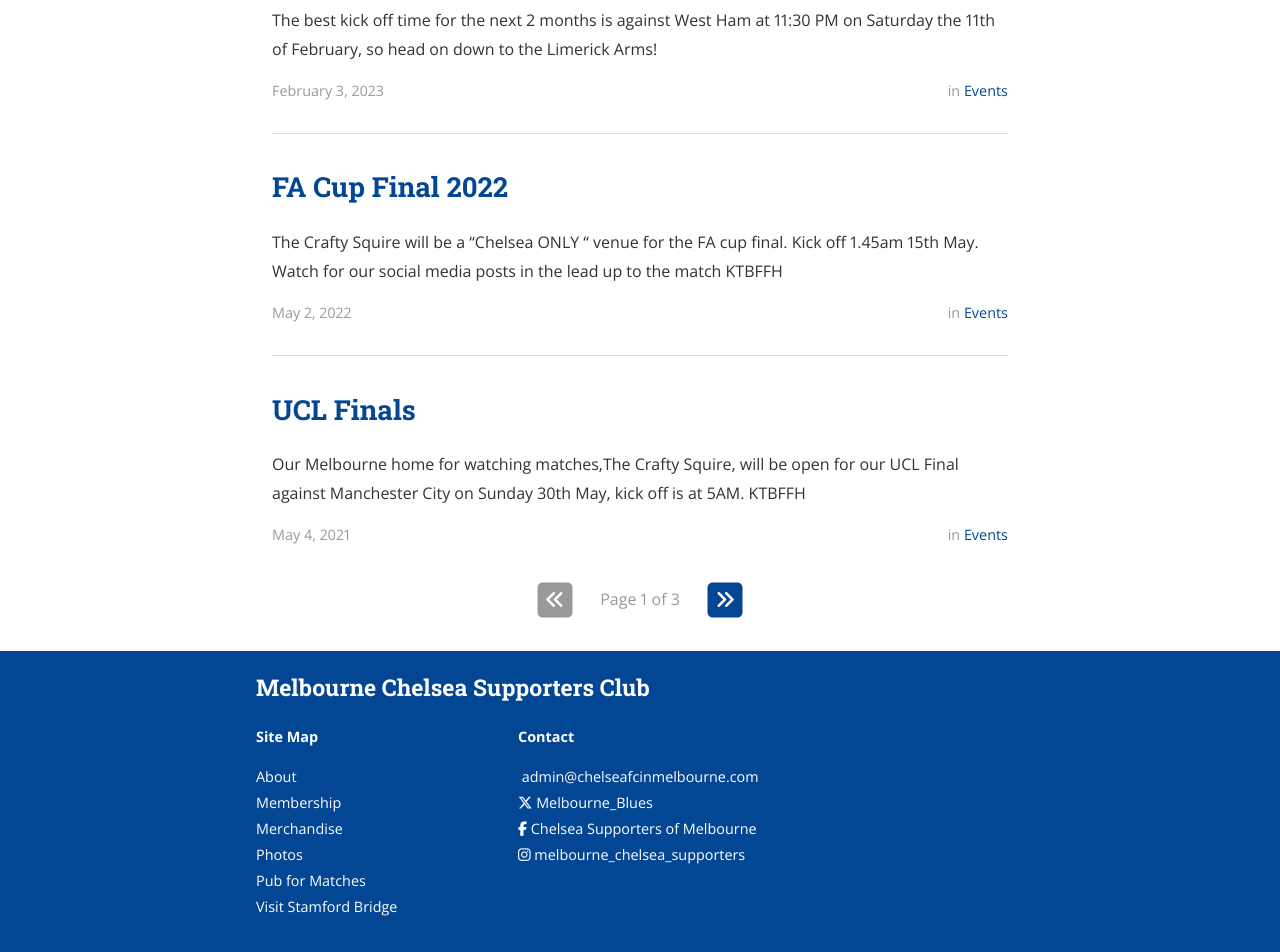
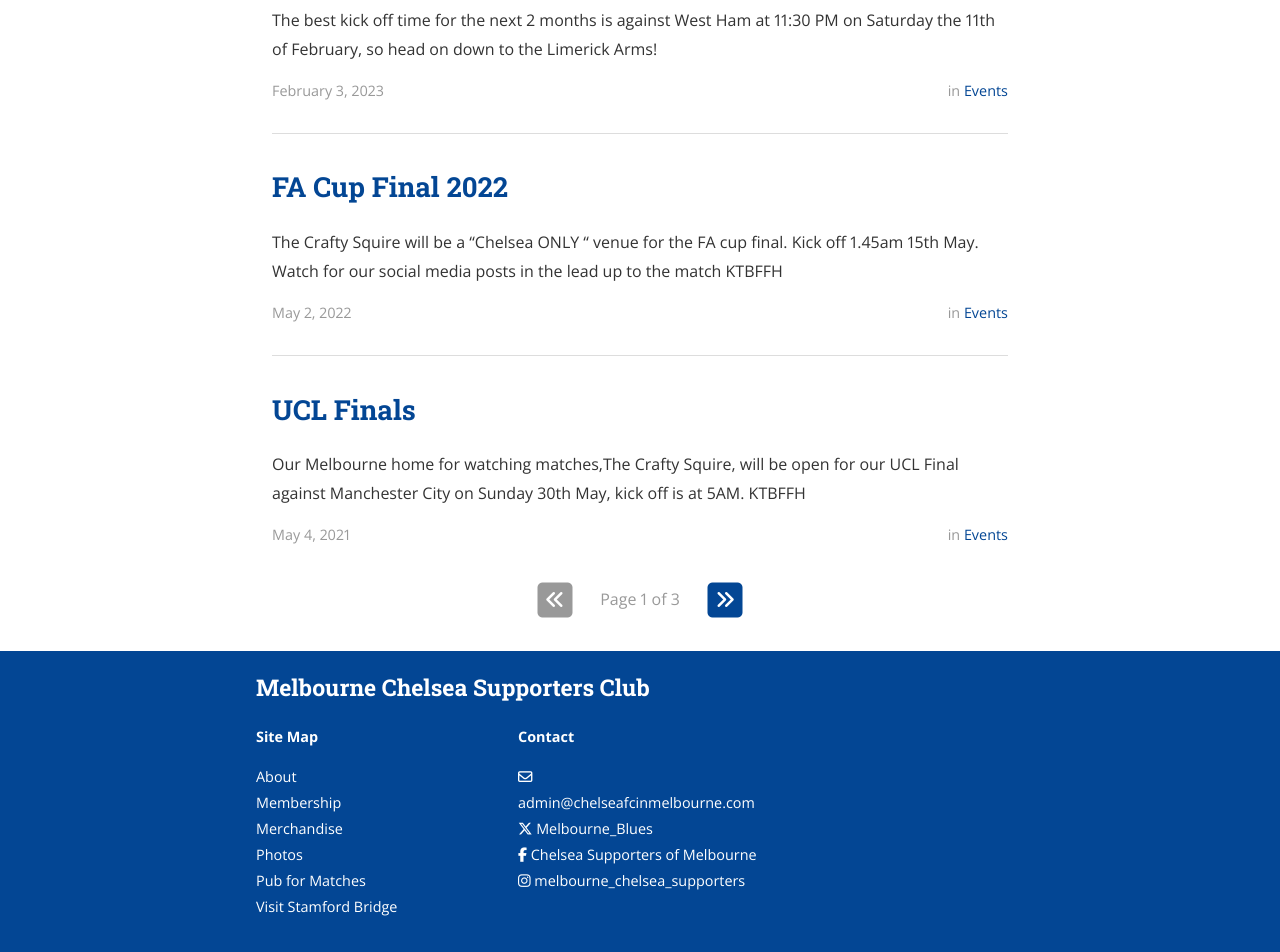
Before and after one commit to Foxh0und/MCSC, a Jekyll site: the page built from index.html, in a window 1280 px wide. Shown: the part 1138-2090 px from the top of the page. Built offline with Jekyll 4.4.1, drawn with Linux system fonts in a browser that asks for light colours; nearby versions of some CDN libraries; the list of posts is cut into pages by our own code.

Commit message:
Update footer.html new envelope FA6

```diff
--- a/_includes/footer.html
+++ b/_includes/footer.html
@@ -22,7 +22,7 @@
       <ul class="social-media-list">
         <li>
           <a href="mailto:{{ site.email }}">
-            <i class="fas fa-envelope-o"></i>
+            <i class="far fa-envelope"></i>
             <span class="username">{{ site.email }}</span>
           </a>
         </li>
```
